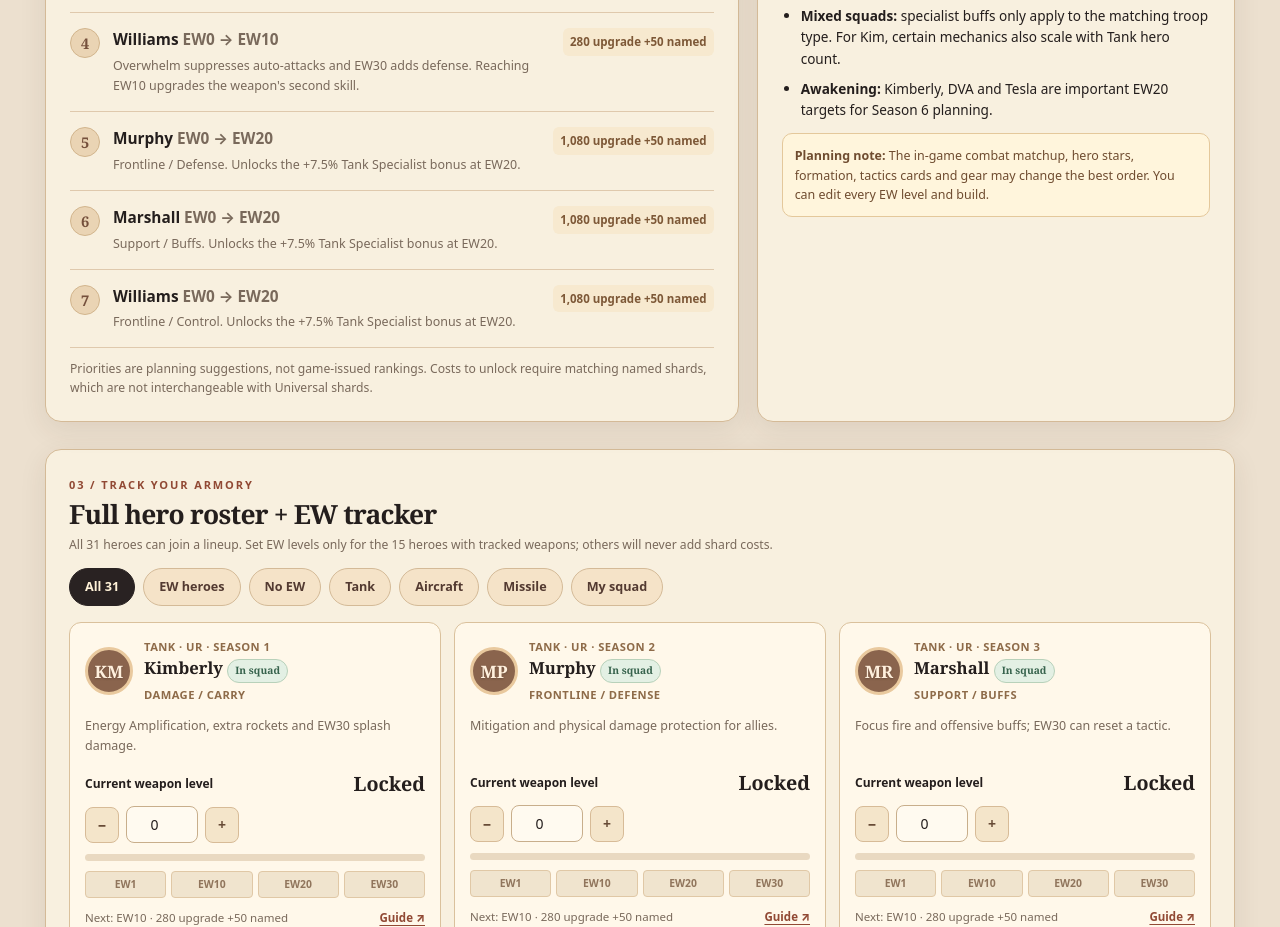
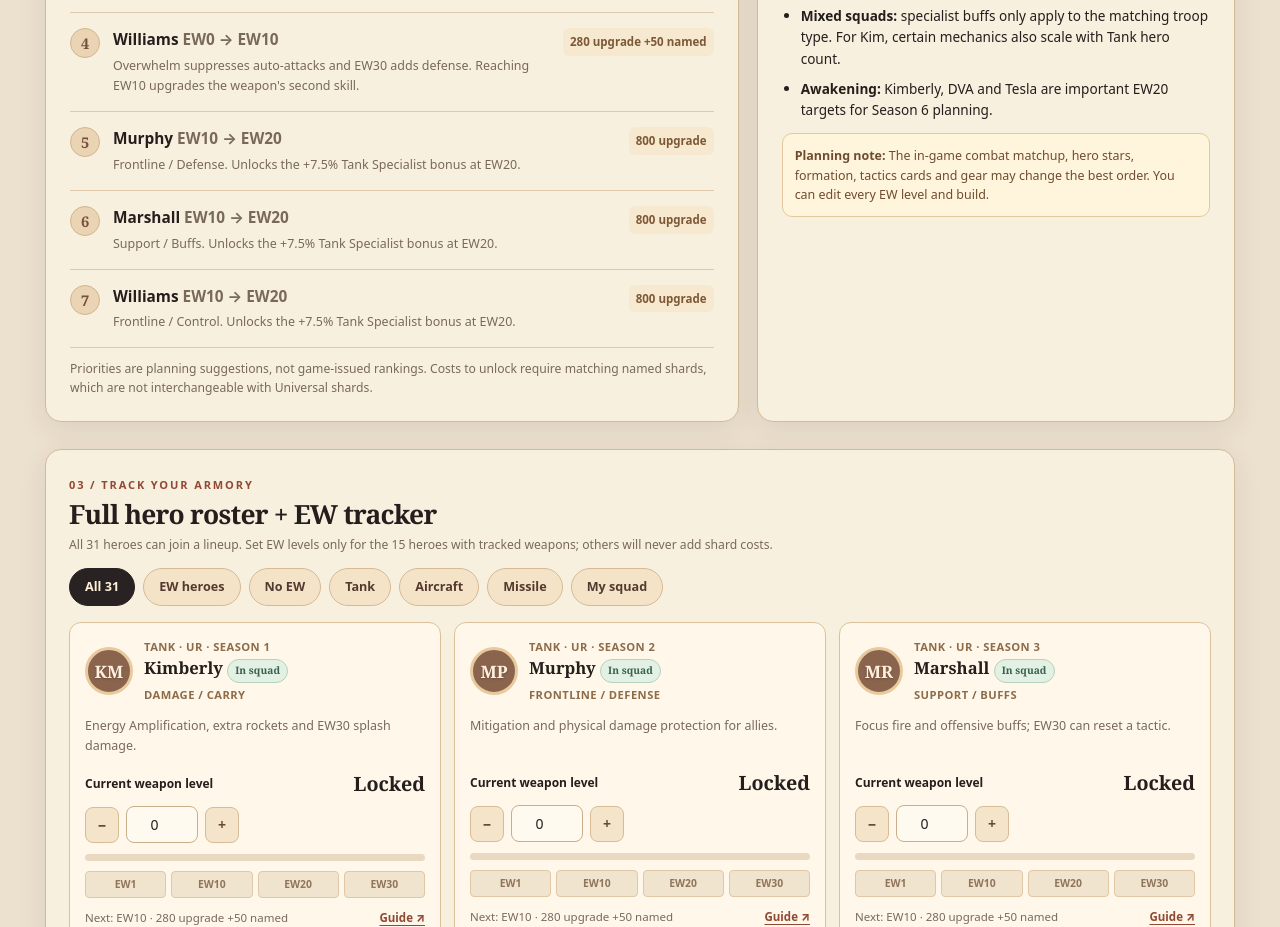
Before and after one commit to TinyMayhem/Ew-planner, a website: page ew-planner.html in a window 1280 px wide. Shown: the part 2421-3348 px from the top of the page. Drawn offline with Linux system fonts and the light colour scheme.

Commit message:
Calculate EW roadmap steps and shard costs sequentially per hero

```diff
--- a/ew-planner.html
+++ b/ew-planner.html
@@ -132,7 +132,9 @@ route=route.filter(s=>s.id!=='carlie'&&!(s.id==='murphy'&&s.target===30));
 const anchor=route.findIndex(s=>s.id==='murphy'&&s.target===20);
 route.splice(anchor+1,0,{id:'carlie',target:30,type:'air'},{id:'murphy',target:30,type:'tank'});
 }
-return route.filter(s=>state.levels[s.id]<s.target).map(s=>({...s,current:state.levels[s.id]}));
+const projectedLevels={...state.levels},steps=[];
+for(const step of route){const current=projectedLevels[step.id];if(current>=step.target)continue;steps.push({...step,current});projectedLevels[step.id]=step.target;}
+return steps;
 }
 function routeReason(step){let h=HERO_MAP[step.id];if(isCarlieTankPlan()&&step.target===30&&['carlie','murphy'].includes(step.id))return step.id==='carlie'?'4 Tank + Carlie priority: after Murphy EW20, take Carlie to EW30 before Murphy EW30.':'4 Tank + Carlie priority: take Murphy to EW30 after Carlie EW30.';if(step.target===20)return `${h.role}. Unlocks the +7.5% ${TYPE[h.type].name} Specialist bonus at EW20.`;if(step.target===30)return `Unlocks ${h.name}'s final EW skill. Best considered after core EW20 milestones.`;return `${h.short} Reaching EW10 upgrades the weapon's second skill.`}
 function renderForm(){document.querySelectorAll('[data-preset]').forEach(btn=>{btn.classList.toggle('active',btn.dataset.preset===state.preset);btn.setAttribute('aria-pressed',btn.dataset.preset===state.preset)});$('buildName').value=state.name;$('focusMode').value=state.mode;$('shardBudget').value=state.budget;const rec=recommendedTarget();$('namedBudget').value=rec?(state.named[rec.id]||0):0;$('namedBudget').disabled=!rec;$('namedBudgetLabel').textContent=rec?'Named shards: '+HERO_MAP[rec.id].name:'Named unlock shards';const used=lineup();for(const [rowId,arr] of [['frontSlots',used.slice(0,2)],['backSlots',used.slice(2)]]){$(rowId).innerHTML=arr.map((id,i)=>{const slotIndex=(rowId==='frontSlots'?0:2)+i;const h=HERO_MAP[id];const opts=Object.keys(TYPE).map(t=>`<optgroup label="${TYPE[t].name}">${heroes.filter(x=>x.type===t).map(x=>`<option value="${x.id}" ${x.id===id?'selected':''} ${used.includes(x.id)&&x.id!==id?'disabled':''}>${x.name} · ${x.rarity||'UR'} · ${hasEW(x)?'EW':'No EW'}</option>`).join('')}</optgroup>`).join('');return `<div class="slot"><div class="avatar ${h.type}">${h.initials}</div><select data-slot="${slotIndex}" aria-label="Choose hero for ${slotIndex<2?'front':'back'} slot ${slotIndex+1}">${opts}</select><span class="role">${slotIndex<2?'Front':'Back'} ${slotIndex<2?slotIndex+1:slotIndex-1}</span><div class="lev">${hasEW(h)?(ewAvailable(h)?`EW ${state.levels[id]} / 30`:`EW upcoming · S${h.season}`):`${h.rarity} · No EW`}</div></div>`}).join('')}}
```
